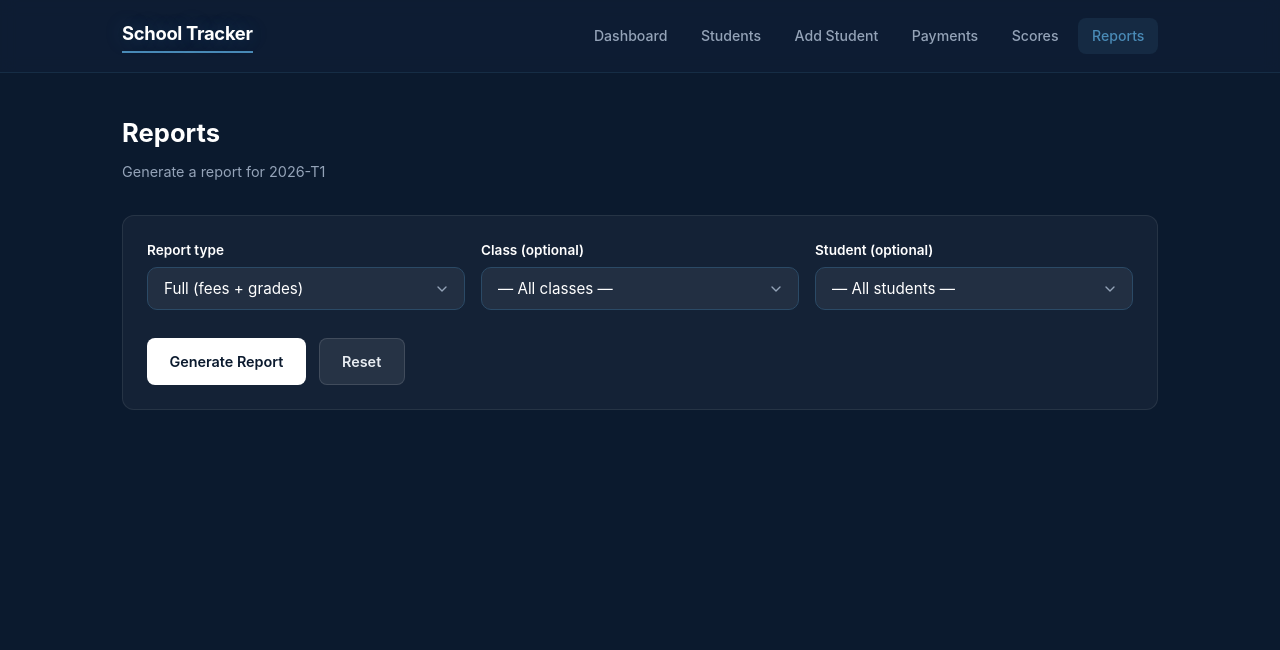
After one commit to aloismutharimi/school_tracker-sys, a Flask app: page /reports in a window 1280 px wide. The commit adds this page. Shown: the top 650 px of the page. Run offline with Flask 3, Linux system fonts and the light colour scheme; parts of the project's set-up code (start-up, migrations or seed data) failed here and were passed over.

Commit message:
Add reports page with all three modes and filters

```diff
--- a/web/app.py
+++ b/web/app.py
@@ -300,6 +300,122 @@ def _recent_scores(term, limit=5):
         for s in filtered
     ]
 
+@app.route("/reports", methods=["GET", "POST"])
+def reports():
+    term = "2026-T1"
+    all_students = list_students()
+
+    # Available filters for the dropdowns
+    classes = sorted({s["class"] for s in all_students})
+    students_sorted = sorted(all_students, key=lambda s: (s["class"], s["name"]))
+
+    # Default form state
+    form = {
+        "mode": "full",
+        "class_filter": "",
+        "student_id": "",
+    }
+
+    report_data = None
+
+    if request.method == "POST":
+        form["mode"] = request.form.get("mode", "full")
+        form["class_filter"] = request.form.get("class_filter", "").strip()
+        form["student_id"] = request.form.get("student_id", "").strip()
+
+        # Determine which students the report covers
+        if form["student_id"]:
+            target_students = [s for s in all_students if s["id"] == form["student_id"]]
+        elif form["class_filter"]:
+            target_students = [s for s in all_students if s["class"] == form["class_filter"]]
+        else:
+            target_students = all_students
+
+        if not target_students:
+            flash("No students match the given filters.", "error")
+        else:
+            report_data = _build_report_view(
+                term, form["mode"], target_students,
+                student_id=form["student_id"] or None,
+                class_filter=form["class_filter"] or None,
+            )
+
+    return render_template(
+        "reports.html",
+        term=term,
+        classes=classes,
+        students=students_sorted,
+        form=form,
+        report=report_data,
+    )
+
+def _build_report_view(term, mode, students, student_id=None, class_filter=None):
+    """
+    Build the data structure the reports template renders.
+    Uses the same builders as the CLI so numbers always match.
+    """
+    from report import (
+        build_finance_table,
+        build_performance_table,
+        build_student_scores,
+        get_student_rank,
+    )
+
+    result = {
+        "mode": mode,
+        "student_id": student_id,
+        "class_filter": class_filter,
+        "fees": None,
+        "performance": None,
+        "scores": None,
+        "student_meta": None,
+        "title": "Report",
+    }
+
+    # Solo student report
+    if student_id:
+        s = get_student(student_id)
+        result["student_meta"] = {"name": s["name"], "class": s["class"], "id": s["id"]}
+        result["title"] = f"Student Report — {s['name']}"
+
+        if mode in ("fees", "full"):
+            df = build_finance_table(term, students)
+            if not df.empty:
+                result["fees"] = df.to_dict(orient="records")
+
+        if mode in ("grades", "full"):
+            rank, total = get_student_rank(student_id, term)
+            result["rank"] = rank
+            result["rank_total"] = total
+
+            perf_df = build_performance_table(term, students)
+            if not perf_df.empty:
+                result["performance"] = perf_df.to_dict(orient="records")
+
+            scores_df = build_student_scores(student_id, term)
+            if not scores_df.empty:
+                result["scores"] = scores_df.to_dict(orient="records")
+
+        return result
+
+    # Class or full report
+    if mode in ("fees", "full"):
+        df = build_finance_table(term, students)
+        if not df.empty:
+            result["fees"] = df.to_dict(orient="records")
+
+    if mode in ("grades", "full"):
+        df = build_performance_table(term, students)
+        if not df.empty:
+            result["performance"] = df.to_dict(orient="records")
+
+    # Title reflects scope
+    if class_filter:
+        result["title"] = f"Class Report — {class_filter}"
+    else:
+        result["title"] = "Full School Report"
+
+    return result
 
 @app.route("/health")
 def health():
--- a/web/static/style.css
+++ b/web/static/style.css
@@ -331,6 +331,12 @@ tr:hover td { background: rgba(255, 255, 255, 0.02); }
     }
 }
 
+@media (max-width: 700px) {
+    form[method="POST"] .form-grid > div[style*="grid-template-columns"] {
+        grid-template-columns: 1fr !important;
+    }
+}
+
 /* ---- Footer ---- */
 footer {
     padding: 1.5rem 2rem;
--- /dev/null
+++ b/web/templates/reports.html
@@ -0,0 +1,176 @@
+{% extends "base.html" %}
+
+{% block title %}Reports · School Tracker{% endblock %}
+
+{% block content %}
+    <h1>Reports</h1>
+    <p class="page-sub">Generate a report for {{ term }}</p>
+
+    <div class="card">
+        <form method="POST" class="form-grid" style="max-width:100%;">
+            <div style="display:grid;grid-template-columns:1fr 1fr 1fr;gap:1rem;">
+                <div class="field">
+                    <label for="mode">Report type</label>
+                    <select id="mode" name="mode">
+                        <option value="full" {% if form.mode == 'full' %}selected{% endif %}>Full (fees + grades)</option>
+                        <option value="fees" {% if form.mode == 'fees' %}selected{% endif %}>Fees only</option>
+                        <option value="grades" {% if form.mode == 'grades' %}selected{% endif %}>Grades only</option>
+                    </select>
+                </div>
+
+                <div class="field">
+                    <label for="class_filter">Class (optional)</label>
+                    <select id="class_filter" name="class_filter">
+                        <option value="">— All classes —</option>
+                        {% for c in classes %}
+                            <option value="{{ c }}" {% if form.class_filter == c %}selected{% endif %}>{{ c }}</option>
+                        {% endfor %}
+                    </select>
+                </div>
+
+                <div class="field">
+                    <label for="student_id">Student (optional)</label>
+                    <select id="student_id" name="student_id">
+                        <option value="">— All students —</option>
+                        {% for s in students %}
+                            <option value="{{ s.id }}" {% if form.student_id == s.id %}selected{% endif %}>
+                                {{ s.name }} · {{ s.class }}
+                            </option>
+                        {% endfor %}
+                    </select>
+                </div>
+            </div>
+
+            <div class="form-actions">
+                <button type="submit" class="btn">Generate Report</button>
+                <a href="{{ url_for('reports') }}" class="btn secondary">Reset</a>
+            </div>
+        </form>
+    </div>
+
+    {% if report %}
+        <h2 style="margin-top:2rem;">{{ report.title }}</h2>
+
+        {# --- Solo student metadata --- #}
+        {% if report.student_meta %}
+            <div class="card">
+                <div style="display:flex;justify-content:space-between;align-items:center;flex-wrap:wrap;gap:1rem;">
+                    <div>
+                        <div style="font-size:1.3rem;font-weight:700;color:#fff;">{{ report.student_meta.name }}</div>
+                        <div style="color:#94a3b8;font-size:0.9rem;">{{ report.student_meta.class }} · {{ report.student_meta.id }}</div>
+                    </div>
+                    {% if report.rank %}
+                        <div style="text-align:right;">
+                            <div style="font-size:0.7rem;color:#94a3b8;text-transform:uppercase;letter-spacing:0.6px;">Rank in class</div>
+                            <div style="font-size:1.5rem;font-weight:700;color:#4ade80;">#{{ report.rank }} of {{ report.rank_total }}</div>
+                        </div>
+                    {% endif %}
+                </div>
+            </div>
+        {% endif %}
+
+        {# --- Fees section --- #}
+        {% if report.fees %}
+            <h2>Fees &amp; Balances</h2>
+            <div class="card" style="padding:0;">
+                <table>
+                    <thead>
+                        <tr>
+                            <th>Student Name</th>
+                            <th>Class</th>
+                            <th>Due</th>
+                            <th>Paid</th>
+                            <th>Balance</th>
+                            <th>Status</th>
+                        </tr>
+                    </thead>
+                    <tbody>
+                        {% for r in report.fees %}
+                        <tr>
+                            <td><strong>{{ r.name }}</strong></td>
+                            <td>{{ r['class'] }}</td>
+                            <td>{{ "{:,.0f}".format(r.due) }}</td>
+                            <td style="color:#4ade80;">{{ "{:,.0f}".format(r.paid) }}</td>
+                            <td class="{% if r.in_arrears %}amount-warn{% else %}amount-ok{% endif %}">
+                                {{ "{:,.0f}".format(r.balance) }}
+                            </td>
+                            <td>
+                                {% if r.in_arrears %}
+                                    <span class="badge warn">Arrears</span>
+                                {% else %}
+                                    <span class="badge ok">Cleared</span>
+                                {% endif %}
+                            </td>
+                        </tr>
+                        {% endfor %}
+                    </tbody>
+                </table>
+            </div>
+        {% endif %}
+
+        {# --- Performance section --- #}
+        {% if report.performance %}
+            <h2>Performance Ranking</h2>
+            <div class="card" style="padding:0;">
+                <table>
+                    <thead>
+                        <tr>
+                            <th>Rank</th>
+                            <th>Student Name</th>
+                            <th>Class</th>
+                            <th>Average</th>
+                        </tr>
+                    </thead>
+                    <tbody>
+                        {% for r in report.performance %}
+                        <tr>
+                            <td><strong>#{{ r.rank }}</strong></td>
+                            <td>{{ r.name }}</td>
+                            <td>{{ r['class'] }}</td>
+                            <td style="color:#4ade80;font-weight:600;">{{ "%.1f"|format(r.average) }}%</td>
+                        </tr>
+                        {% endfor %}
+                    </tbody>
+                </table>
+            </div>
+        {% endif %}
+
+        {# --- Subject breakdown (solo student only) --- #}
+        {% if report.scores %}
+            <h2>Subject Breakdown</h2>
+            <div class="card" style="padding:0;">
+                <table>
+                    <thead>
+                        <tr>
+                            <th>Subject</th>
+                            <th>Score</th>
+                            <th>Percentage</th>
+                        </tr>
+                    </thead>
+                    <tbody>
+                        {% for r in report.scores %}
+                        <tr>
+                            <td>{{ r.subject }}</td>
+                            <td>{{ r.score|int }}/{{ r.out_of|int }}</td>
+                            <td style="color:#4ade80;font-weight:600;">{{ "%.1f"|format(r.pct) }}%</td>
+                        </tr>
+                        {% endfor %}
+                    </tbody>
+                </table>
+            </div>
+        {% endif %}
+
+        {# --- Empty state --- #}
+        {% if not report.fees and not report.performance %}
+            <div class="card">
+                <p class="empty">No data available for this report.</p>
+            </div>
+        {% endif %}
+
+        {# --- Download actions (Step 8 will make these work) --- #}
+        <div class="form-actions" style="margin-top:1.5rem;">
+            <button type="button" class="btn secondary" disabled>Download CSV (coming next)</button>
+            <button type="button" class="btn secondary" disabled>Download PDF (coming next)</button>
+        </div>
+    {% endif %}
+{% endblock %}
```
